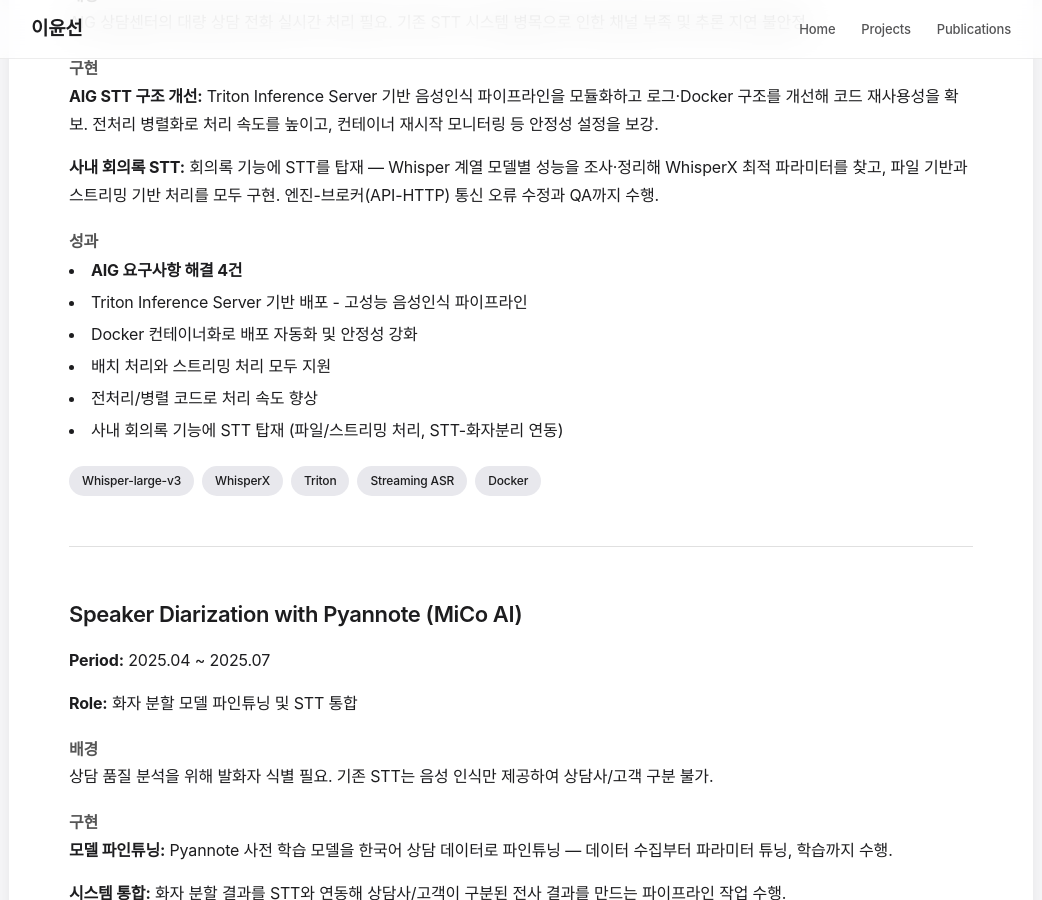
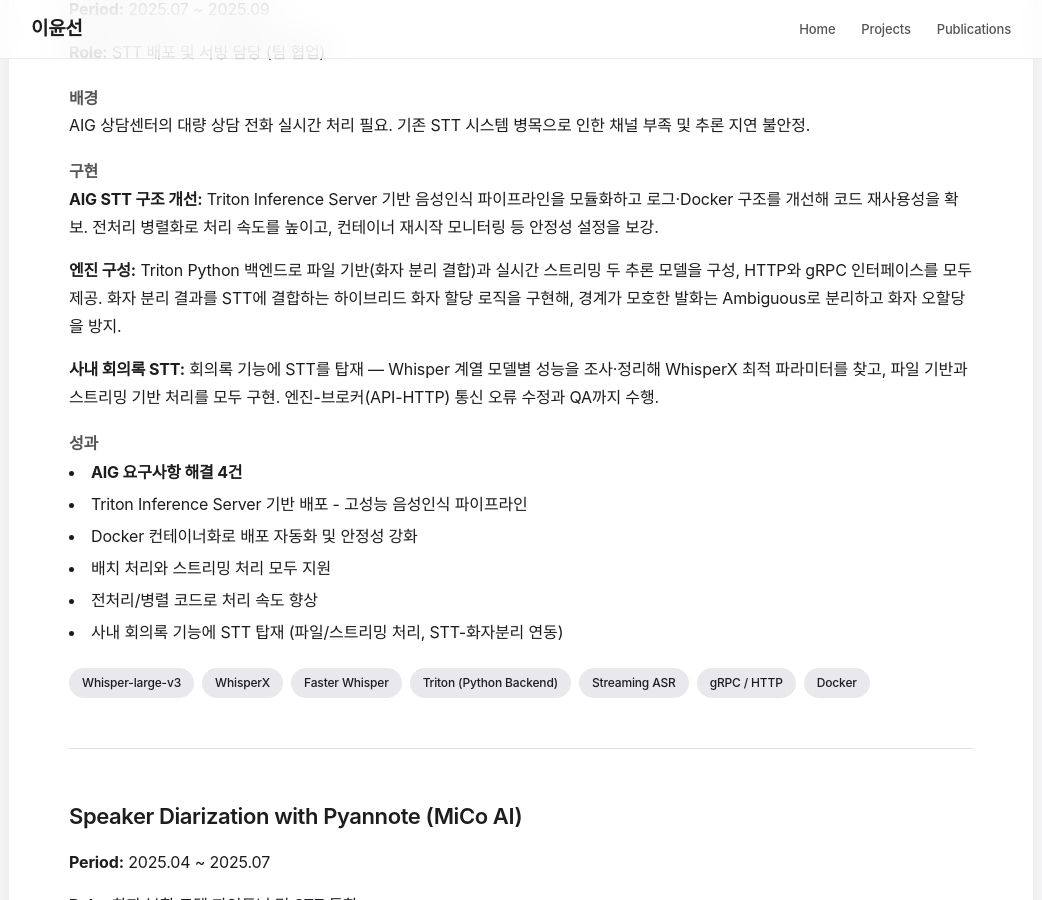
Before and after one commit to ckc5800/ckc5800.github.io, a Jekyll site: the page built from projects.html, in a window 1280 px wide and 900 px high, scrolled down 2925 px. Shown: the whole window, without its empty margins (119-1161 px from the left). Built offline with Jekyll 4.4.1, drawn with Linux system fonts in a browser that asks for light colours; some web fonts are replaced; some of the changed text lies outside the part shown.

Commit message:
Add TTS/STT details from project READMEs
TTS: dual engine (vLLM GPU + Supertonic CPU), zero-downtime rolling
deploys, runbook/SLO documentation, 2026.07 measured p50 TTFB 70ms
at 8.6 rps. STT: Triton Python backend with file-based (diarization-
merged) and streaming models, HTTP+gRPC, hybrid speaker assignment
with Ambiguous handling.

Co-Authored-By: Claude Fable 5 <noreply@anthropic.com>

```diff
--- a/projects.html
+++ b/projects.html
@@ -57,6 +57,7 @@ title: Projects
     <p><strong>성능 최적화:</strong> H100/L40S GPU 추론 환경 구성, FP8 양자화, executor backend 최적화 및 concurrency tuning으로 추론 처리량 개선. Pre-Normalization, CUDA Graph Warmup, 세마포어 동시성 제어로 GPU 메모리 활용 개선. Redis 캐싱으로 동일 문장 0ms 응답 구현. 5가지 엔지니어링 문제 해결 (팝 노이즈, GC 누수, 세션 탈취, ITN 토크나이저, CPU 병목).</p>
     <p><strong>기능 확장:</strong> 참조 음성 5초만으로 화자 목소리를 복제하는 ICL(In-Context Learning) 기반 음성복제 기능 구현. OpenAI TTS API 호환 인터페이스와 기존 WebSocket 프로토콜 호환 레이어를 만들어 외부 서비스가 코드 수정 없이 연동되도록 지원. Redis 기반 Atomic quota, 분산락, Circuit Breaker 등 장애 대응 로직 개발.</p>
     <p><strong>모델 및 품질:</strong> TTS 학습 데이터 정제 및 ZipVoice 모델 학습. Whisper 기반 CER/WER 자동 품질 측정 파이프라인 구축, 사내 운영 테스트 및 QA 수행.</p>
+    <p><strong>운영 고도화:</strong> vLLM(GPU)과 Supertonic(CPU) 듀얼 엔진 구성, 무중단 롤링 재배포 체계. 온보딩 가이드·운영 런북·장애복구 절차·SLO까지 문서화해 운영 이관이 가능한 수준으로 정비.</p>
 
     <h4 style="margin-top: 20px; color: #555;">성과 (KPI)</h4>
     <ul style="list-style-position: inside; line-height: 2;">
@@ -69,6 +70,7 @@ title: Projects
         <li>CER(문자 오류율): 평균 3~5% (Whisper-large-v3 STT 기반 자동 품질 측정)</li>
         <li>32개 언어 지원 단일 플랫폼</li>
         <li>ITN 정규화 정확도 50.1% → 70.9%</li>
+        <li><strong>이후 고도화(vLLM 마이그레이션·FP8): TTFB p50 70ms, 처리량 8.6 rps</strong> — 콜센터 수백 명 동시 사용 규모 (2026.07 실측)</li>
     </ul>
 
     <h4 style="margin-top: 20px; color: #555;">운영 대시보드</h4>
@@ -123,6 +125,7 @@ title: Projects
 
     <h4 style="margin-top: 20px; color: #555;">구현</h4>
     <p><strong>AIG STT 구조 개선:</strong> Triton Inference Server 기반 음성인식 파이프라인을 모듈화하고 로그·Docker 구조를 개선해 코드 재사용성을 확보. 전처리 병렬화로 처리 속도를 높이고, 컨테이너 재시작 모니터링 등 안정성 설정을 보강.</p>
+    <p><strong>엔진 구성:</strong> Triton Python 백엔드로 파일 기반(화자 분리 결합)과 실시간 스트리밍 두 추론 모델을 구성, HTTP와 gRPC 인터페이스를 모두 제공. 화자 분리 결과를 STT에 결합하는 하이브리드 화자 할당 로직을 구현해, 경계가 모호한 발화는 Ambiguous로 분리하고 화자 오할당을 방지.</p>
     <p><strong>사내 회의록 STT:</strong> 회의록 기능에 STT를 탑재 — Whisper 계열 모델별 성능을 조사·정리해 WhisperX 최적 파라미터를 찾고, 파일 기반과 스트리밍 기반 처리를 모두 구현. 엔진-브로커(API-HTTP) 통신 오류 수정과 QA까지 수행.</p>
 
     <h4 style="margin-top: 20px; color: #555;">성과</h4>
@@ -138,8 +141,10 @@ title: Projects
     <div class="tech-tags" style="margin-top: 20px;">
         <span class="tech-tag">Whisper-large-v3</span>
         <span class="tech-tag">WhisperX</span>
-        <span class="tech-tag">Triton</span>
+        <span class="tech-tag">Faster Whisper</span>
+        <span class="tech-tag">Triton (Python Backend)</span>
         <span class="tech-tag">Streaming ASR</span>
+        <span class="tech-tag">gRPC / HTTP</span>
         <span class="tech-tag">Docker</span>
     </div>
 </div>
```
Also changed, not shown: 2 other files.
